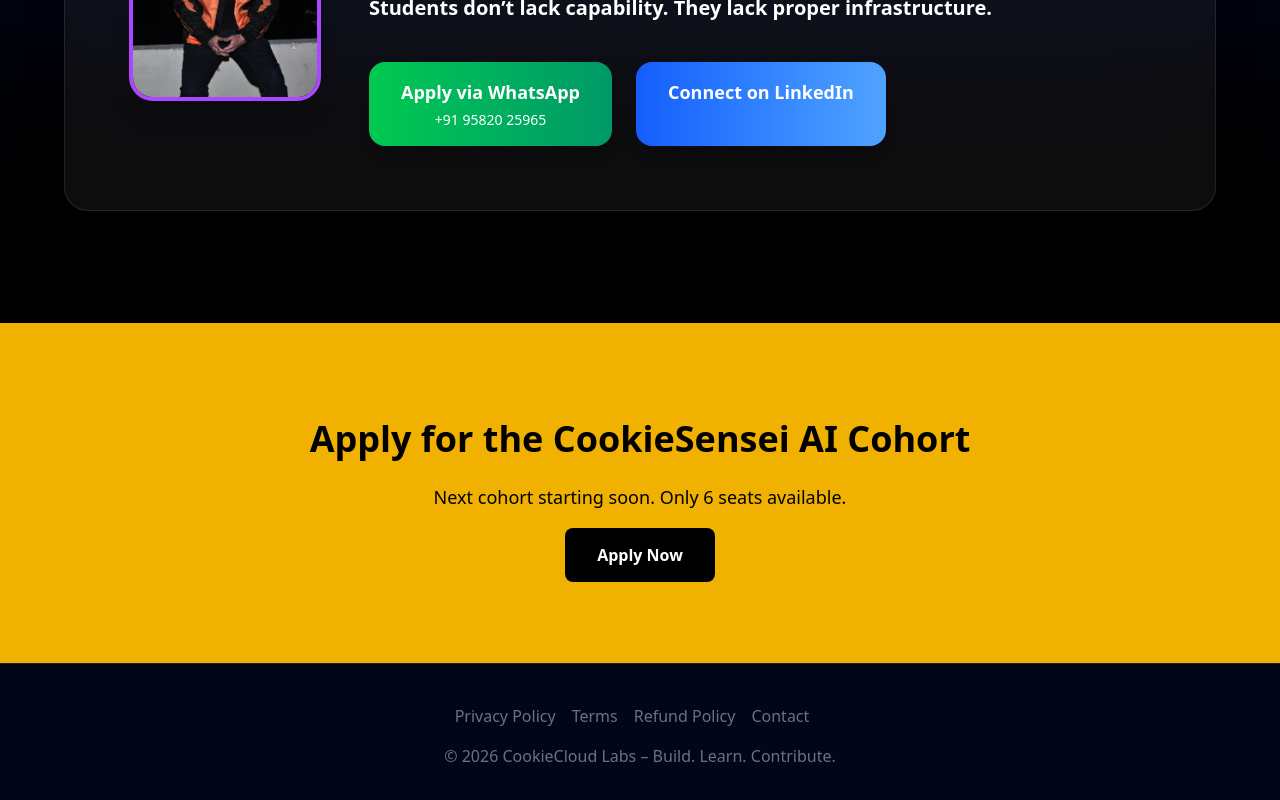
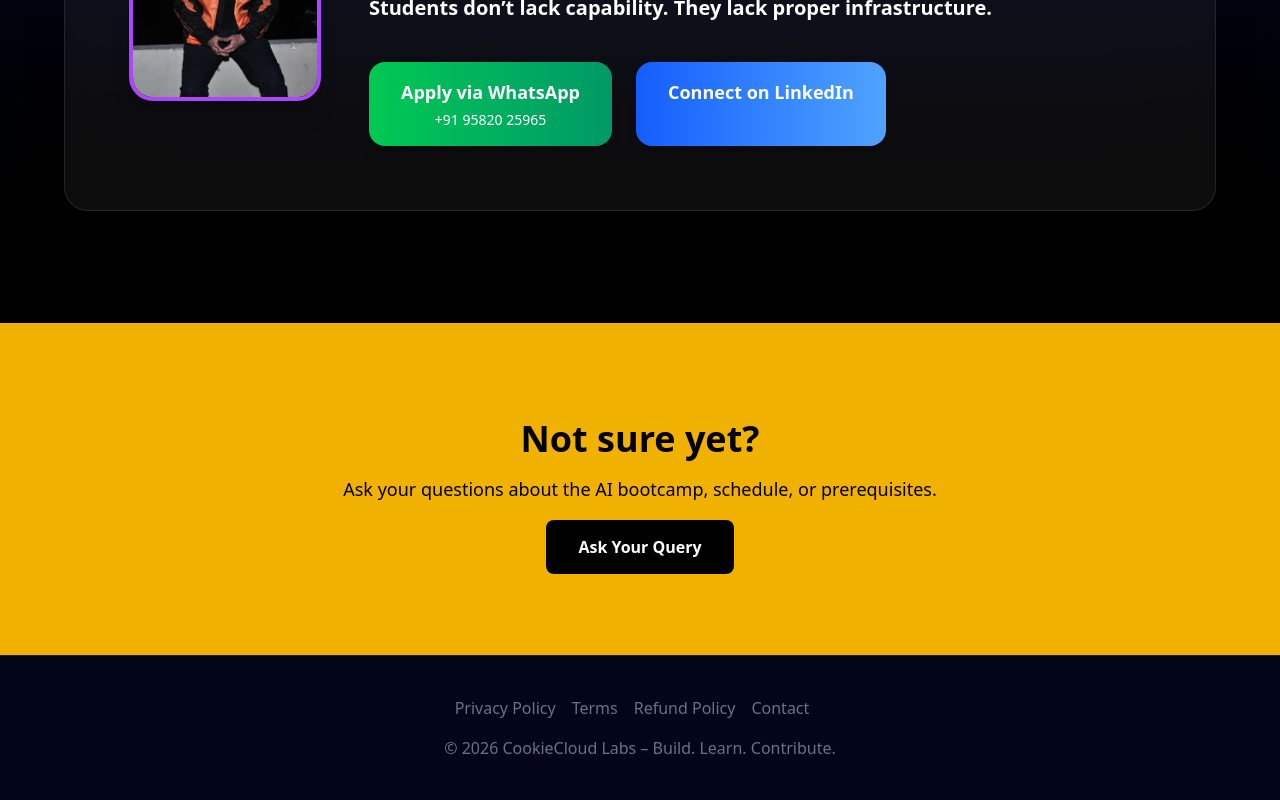
Before and after one commit to cookieSensei/cookiecloudlabs, a Next.js app: page / in a window 1280 px wide. Shown: the part 4462-5262 px from the top of the page. Built offline with nearby package versions, Linux system fonts and the light colour scheme.

Commit message:
not sure yet? ASK YOUR QUERY

```diff
--- a/components/CTA.tsx
+++ b/components/CTA.tsx
@@ -2,21 +2,21 @@ export default function CTA() {
   return (
     <section className="py-24 bg-yellow-500 text-black text-center">
 
-      <h2 className="text-4xl font-bold mb-6">
-        Apply for the CookieSensei AI Cohort
+      <h2 className="text-4xl font-bold mb-4">
+        Not sure yet?
       </h2>
 
       <p className="text-lg mb-8">
-        Next cohort starting soon. Only 6 seats available.
+        Ask your questions about the AI bootcamp, schedule, or prerequisites.
       </p>
 
       <a
         href="/enroll"
-        className="bg-black text-white px-8 py-4 rounded-lg font-semibold"
+        className="bg-black text-white px-8 py-4 rounded-lg font-semibold hover:bg-gray-900 transition"
       >
-        Apply Now
+        Ask Your Query
       </a>
 
     </section>
-  )
+  );
 }
```
